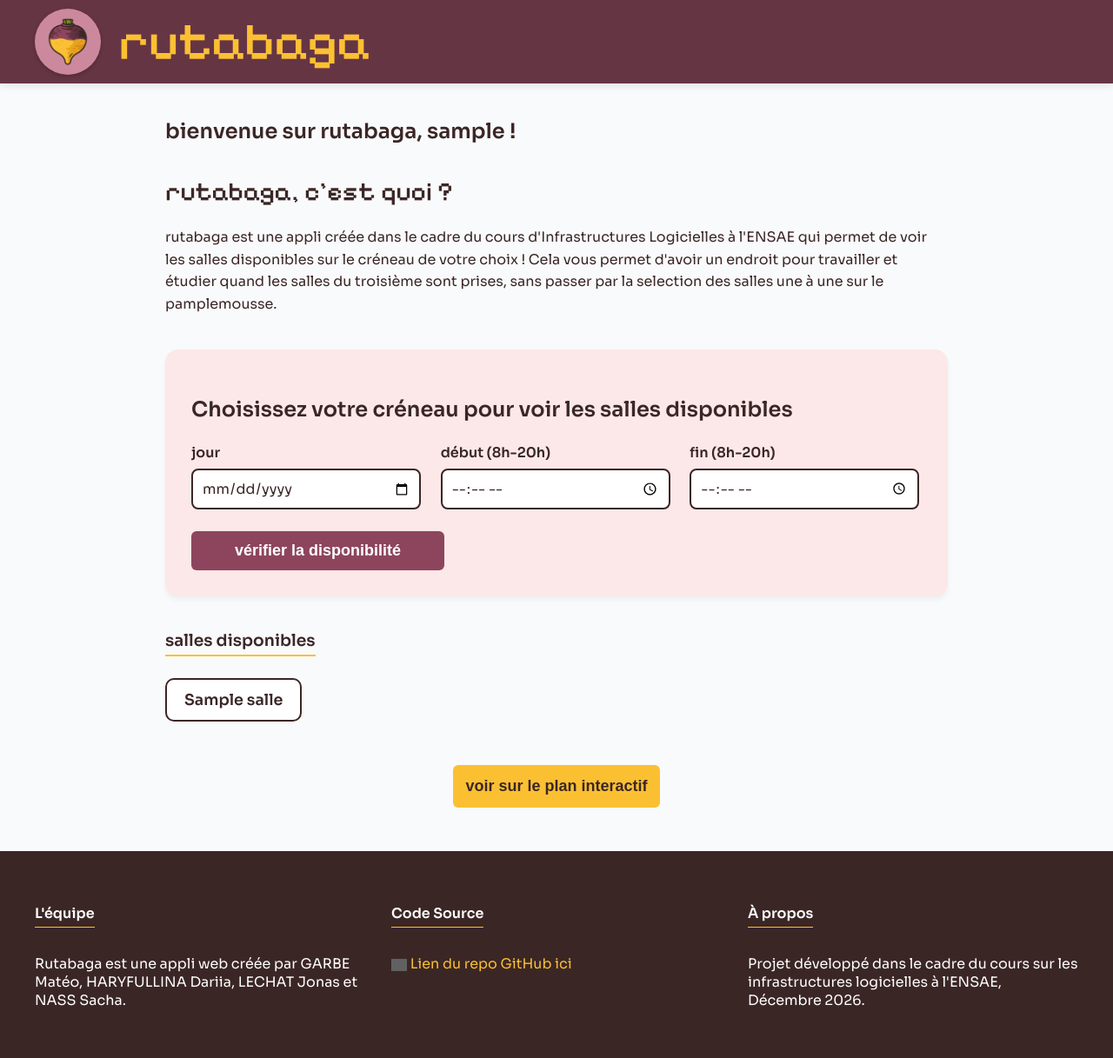
After one commit to pouvoirdasha/rutabaga, a Flask app: template app/templates/home_new.html in a window 1280 px wide. The commit adds this page. Shown: the whole page at 87% size. Run offline with Flask 3, Linux system fonts and the light colour scheme; the template is opened without the code that fills it: most values are stand-ins (such as "Sample title", 1, 10 or a date in 2020); grey boxes are pictures that could not be loaded.

Commit message:
added new styles for homepage + added a new html for the home page.

```diff
--- a/app/static/css/style.css
+++ b/app/static/css/style.css
@@ -1,5 +1,5 @@
 /* Styles généraux */
-/* Importation des polices */
+/* Importation des polices (j'ai pris sur google fonts, Sora et Pixelify) */
 @import url('https://fonts.googleapis.com/css2?family=Sora:wght@400;600&family=Pixelify+Sans:wght@400..700&display=swap');
 :root {
     /* La palette extaite du logo + qq couleurs en plus cf misc_docs et specifications_design */
@@ -21,11 +21,11 @@
   font-family: "Pixelify Sans", sans-serif;
   font-optical-sizing: auto; /* ajuste le rendu selon la taille du texte */
   font-weight: 500;  /* opti comme taille et poids de police */
-  text-transform: lowercase;        /* On peut monter un peu le poids pour le titre */
+  text-transform: lowercase;        /* envie de tout mettre en lower */
   font-style: normal;
 }
 
-/* Appliquer couleurs */
+/* appliquer couleurs pour le titre du site */
 .site-title {
     color: var(--amber-gold);
     font-size: 60px;
@@ -35,13 +35,13 @@
 }
 
 body {
-    font-family: 'Sora', sans-serif; /* Police pour le contenu  */
-    background-color: #f9fafb; /* Fond gris très clair style OWA */
+    font-family: 'Sora', sans-serif; /* police pour le contenu  */
+    background-color: #f9fafb; /* fond gris très clair */
     margin: 0;
-    color: var(--deep-mocha);
+    color: var(--deep-mocha); /* violet */
 }
 
-/* Header violet  */
+/* Header violet  - la bannière */
 .page-header {
     background-color: var(--mauve-shadow);
     display: flex;
@@ -53,33 +53,35 @@ body {
 
 .page-header h1 {
     font-family: 'Pixelify Sans', sans-serif;
-    text-transform: lowercase; /* Pour le faire sans majuscule"  */
+    text-transform: lowercase; /* Pour le faire sans majuscule  */
     font-size: 60px;
-    color: var(--deep-mocha)); /* Jaune pour ressortir sur le mauve ? A voir si changer en blanc  */
+    color: var(--deep-mocha)); /* Jaune pour ressortir sur le mauve-shadow ? A voir si changer en blanc  */
     margin: 0;
 }
 
 .logo-header {
-    height: 60px; /* Taille du logo */
-    width: 60px;  /* meme taille que le logo - rajout du petit cercle sympa */
+    height: 60px; /* taille du logo */
+    width: 60px;  /* meme taille que le logo - rajout du petit cercle */
     background-color: var(--light-red);
     border-radius: 50%;
     padding: 8px; /* espace entre le logo et le bord du cercle */
-    object-fit: contain; /* S'assure que le logo ne soit pas déformé */
+    object-fit: contain; /* s'assure que le logo ne soit pas déformé, et que ce soit la bonne forme */
     display: flex;
     align-items: center;
     justify-content: center;
-    box-shadow: 0 2px 5px rgba(0,0,0,0.2); /* rajout ombre pour le relief */
+    box-shadow: 0 2px 5px rgba(0,0,0,0.2); /* rajout ombre pour le relief (à voir si on grade, mais ça fait mieux ressortir */
 }
 
-/* Style de la boîte de connexion  */
+/* La boîte de connexion  */
 .login-container {
-    display: flex;
+    display: flex; /*alignement en utilisant flexbox*/
     flex-direction: column;
     align-items: center;
     justify-content: center;
     height: 75vh;
 }
+
+/*faire la petite boîte de login - coueur, taille etc */
 
 .login-box {
     background: white;
@@ -91,13 +93,27 @@ body {
     text-align: center;
 }
 
+/*police boite login */
+
 .login-box h2 {
     font-weight: 600;
     margin-bottom: 30px;
     font-size: 30px;
 }
 
-/* Style pour les champs de saisie (inputs) */
+/* inputs de la page de connexion - login et mdp */
+.login-box input {
+    display: block;         /* alignement vertical (un par ligne) */
+    width: 100%;            /* pourcentage de la largeur de la boîte blanche */
+    box-sizing: border-box; /* évite que le depassement */
+    padding: 12px;
+    margin: 12px 0;         /* espace entre les champs */
+    border: 1px solid #ddd;
+    border-radius: 6px;
+    font-family: 'Sora', sans-serif;
+}
+
+/* style pour les champs de saisie heure date pour page home */
 input[type="date"],
 input[type="time"] {
     font-family: 'Sora', sans-serif;
@@ -106,13 +122,13 @@ input[type="time"] {
     border-radius: 8px;
     background-color: white;
     color: var(--deep-mocha);
-    cursor: pointer; /* Change la souris en main pour indiquer que c'est cliquable */
+    cursor: pointer; /*indiquer que c'est cliquable par changer la souris */
     outline: none;
     font-size: 1rem;
     width: 90%;
 }
 
-/* Effet quand on clique dans le champ */
+/* effet quand on clique dans le champ */
 input[type="date"]:focus,
 input[type="time"]:focus {
     border-color: var(--amber-gold);
@@ -164,7 +180,43 @@ button:hover {
     width: auto;
 }
 
+/* mise en page avec marges (sinon pas beau) */
+main {
+    max-width: 900px;
+    margin: 40px auto;
+    padding: 0 20px;
+}
 
+/* Titres h2 - surtt pour la page */
+h2 {
+    color: var(--deep-mocha);
+    margin-bottom: 10px;
+    font-weight: 600;
+}
+
+/* Titre KESAKO (H3 spécifique) */
+.kesako-title {
+    font-size: 30px;
+    color: var(--deep-mocha);
+    text-transform: lowercase;
+    margin-bottom: 10px;
+}
+
+/* titre des sections de résultats */
+.section-title {
+    color: var(--deep-mocha);
+    border-bottom: 2px solid var(--amber-gold);
+    display: inline-block;
+    padding-bottom: 5px;
+    margin-bottom: 25px;
+}
+
+/* description */
+.description-text {
+    font-size: 16px;
+    line-height: 1.6;
+    margin-bottom: 40px;
+}
 /* Style de la section de filtrage */
 .filter-section {
     background-color: var(--light-red-bg);
@@ -182,6 +234,29 @@ button:hover {
     margin-bottom: 20px;
 }
 
+/* Salles dispo en mode petit badge */
+.room-container {
+    display: flex;
+    gap: 15px;
+    flex-wrap: wrap;
+}
+
+.room-badge {
+    background: white;
+    border: 2px solid var(--deep-mocha);
+    padding: 12px 20px;
+    border-radius: 10px;
+    display: flex;
+    align-items: center;
+    justify-content: center;
+}
+
+.room-badge span {
+    font-family: 'Sora', sans-serif;
+    font-weight: 600;
+    color: var(--deep-mocha);
+    font-size: 1.1rem;
+}
 
 /* Style du Footer */
 .main-footer {
--- /dev/null
+++ b/app/templates/home_new.html
@@ -0,0 +1,125 @@
+<!DOCTYPE html>
+<html lang="fr">
+<head>
+    <meta charset="UTF-8">
+    <meta name="viewport" content="width=device-width, initial-scale=1.0">
+    <title>Rutabaga accueil</title>
+    <link rel="stylesheet" href="{{ proxy_prefix }}/static/css/style.css">
+</head>
+<body>
+
+    <div id="loader" class="loading-overlay">
+        <img src="{{ proxy_prefix }}/static/css/logo.png" class="spinner-rutabaga" alt="Chargement">
+        <p>recherche de salles libres<span id="dots">...</span></p>
+    </div>
+
+    <header class="page-header">
+        <div class="logo-header">
+            <img src="{{ proxy_prefix }}/static/css/logo.png" alt="Logo Rutabaga" style="width: 100%;">
+        </div>
+        <h1 class="pixelify-rutabaga site-title">rutabaga</h1>
+    </header>
+
+    <main>
+
+        <h2>bienvenue sur rutabaga, {{ login }} !</h2>
+
+        <section class="description-text">
+            <h3 class="pixelify-rutabaga kesako-title">rutabaga, c'est quoi ?</h3>
+            <p>
+                rutabaga est une appli créée dans le cadre du cours d'Infrastructures Logicielles à l'ENSAE qui permet de voir les salles disponibles sur le créneau de votre choix !
+                Cela vous permet d'avoir un endroit pour travailler et étudier quand les salles du troisième sont prises, sans passer par la selection des salles une à une sur le pamplemousse.
+            </p>
+        </section>
+
+        <section class="filter-section" style="background-color: #FCE8E8;">
+            <h3 class="body" style="font-size: 24px; color: var(--deep-mocha); text-transform: none;">
+                Choisissez votre créneau pour voir les salles disponibles
+            </h3>
+
+            <form id="searchForm" method="post" action="{{ proxy_prefix }}/home">
+                <div style="display: flex; gap: 20px; flex-wrap: wrap; margin-top: 20px;">
+                    <div class="form-group" style="flex: 1;">
+                        <label style="font-weight: 600; display: block; margin-bottom: 8px;">jour</label>
+                        <input type="date" name="date" value="{{ date }}" required onclick="this.showPicker()">
+                    </div>
+                    <div class="form-group" style="flex: 1;">
+                        <label style="font-weight: 600; display: block; margin-bottom: 8px;">début (8h-20h)</label>
+                        <input type="time" name="start_time" min="08:00" max="20:00" value="{{ start_time }}" required onclick="this.showPicker()">
+                    </div>
+                    <div class="form-group" style="flex: 1;">
+                        <label style="font-weight: 600; display: block; margin-bottom: 8px;">fin (8h-20h)</label>
+                        <input type="time" name="end_time" min="08:00" max="20:00" value="{{ end_time }}" required onclick="this.showPicker()">
+                    </div>
+                </div>
+                <button type="submit" style="margin-top: 25px; width: auto; padding: 12px 50px;">
+                    vérifier la disponibilité
+                </button>
+            </form>
+        </section>
+
+        {% if salles is not none %}
+        <section>
+            <h3 class="section-title">salles disponibles</h3>
+
+            {% if salles %}
+                <div class="room-container">
+                    {% for salle in salles %}
+                        <div class="room-badge">
+                            <span>{{ salle }}</span>
+                        </div>
+                    {% endfor %}
+                </div>
+
+                <div style="margin-top: 50px; text-align: center;">
+                    <a href="{{ proxy_prefix }}/map" style="text-decoration: none;">
+                        <button type="button" style="background-color: var(--amber-gold); color: var(--deep-mocha); width: auto;">
+                            voir sur le plan interactif
+                        </button>
+                    </a>
+                </div>
+            {% else %}
+                <p style="color: #666; font-style: italic;">aucune salle disponible pour ce créneau.</p>
+            {% endif %}
+        </section>
+        {% endif %}
+    </main>
+
+    <footer class="main-footer">
+        <div class="footer-container">
+            <div class="footer-col">
+                <h4>L'équipe</h4>
+                <p>Rutabaga est une appli web créée par GARBE Matéo, HARYFULLINA Dariia, LECHAT Jonas et NASS Sacha.</p>
+            </div>
+            <div class="footer-col">
+                <h4>Code Source</h4>
+                <p>
+                    <a href="https://github.com/pouvoirdasha/rutabaga" target="_blank">
+                        <img src="https://cdn-icons-png.flaticon.com/512/25/25231.png" width="18" style="filter: invert(1); vertical-align: middle;">
+                        Lien du repo GitHub ici
+                    </a>
+                </p>
+            </div>
+            <div class="footer-col">
+                <h4>À propos</h4>
+                <p>Projet développé dans le cadre du cours sur les infrastructures logicielles à l'ENSAE, Décembre 2026.</p>
+            </div>
+        </div>
+    </footer>
+
+    <script>
+        // afficher le loader (animation rutabaga) - quand on envoit la requête
+        document.getElementById('searchForm').onsubmit = function() {
+            document.getElementById('loader').style.display = 'flex';
+        };
+
+        // Animation des petits points (comme sur la première page)
+        let dots = 0;
+        setInterval(() => {
+            dots = (dots + 1) % 4; // Boucle pour les points !!
+            document.getElementById('dots').textContent = ".".repeat(dots);
+        }, 500);
+
+    </script>
+</body>
+</html>
```
